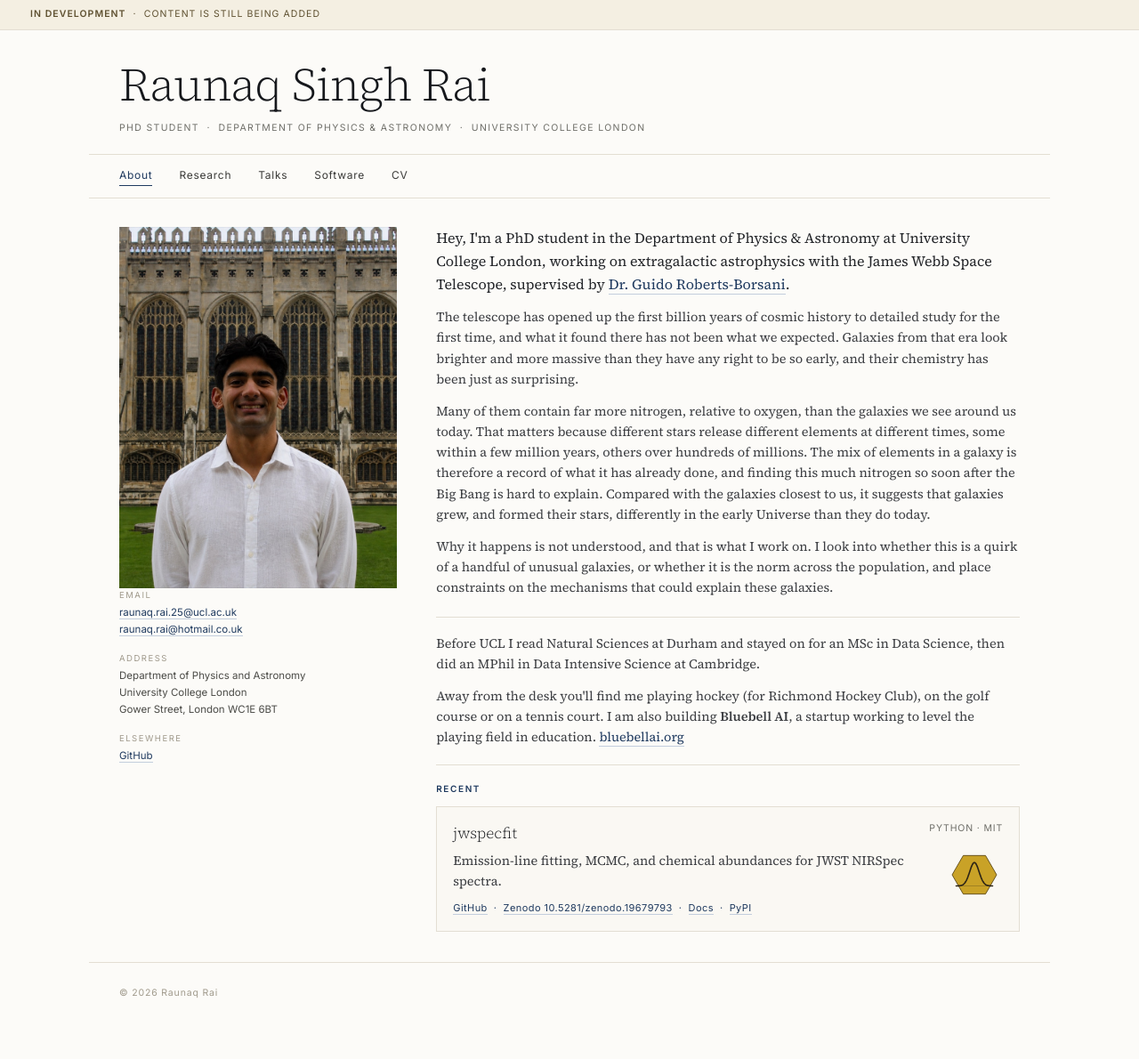
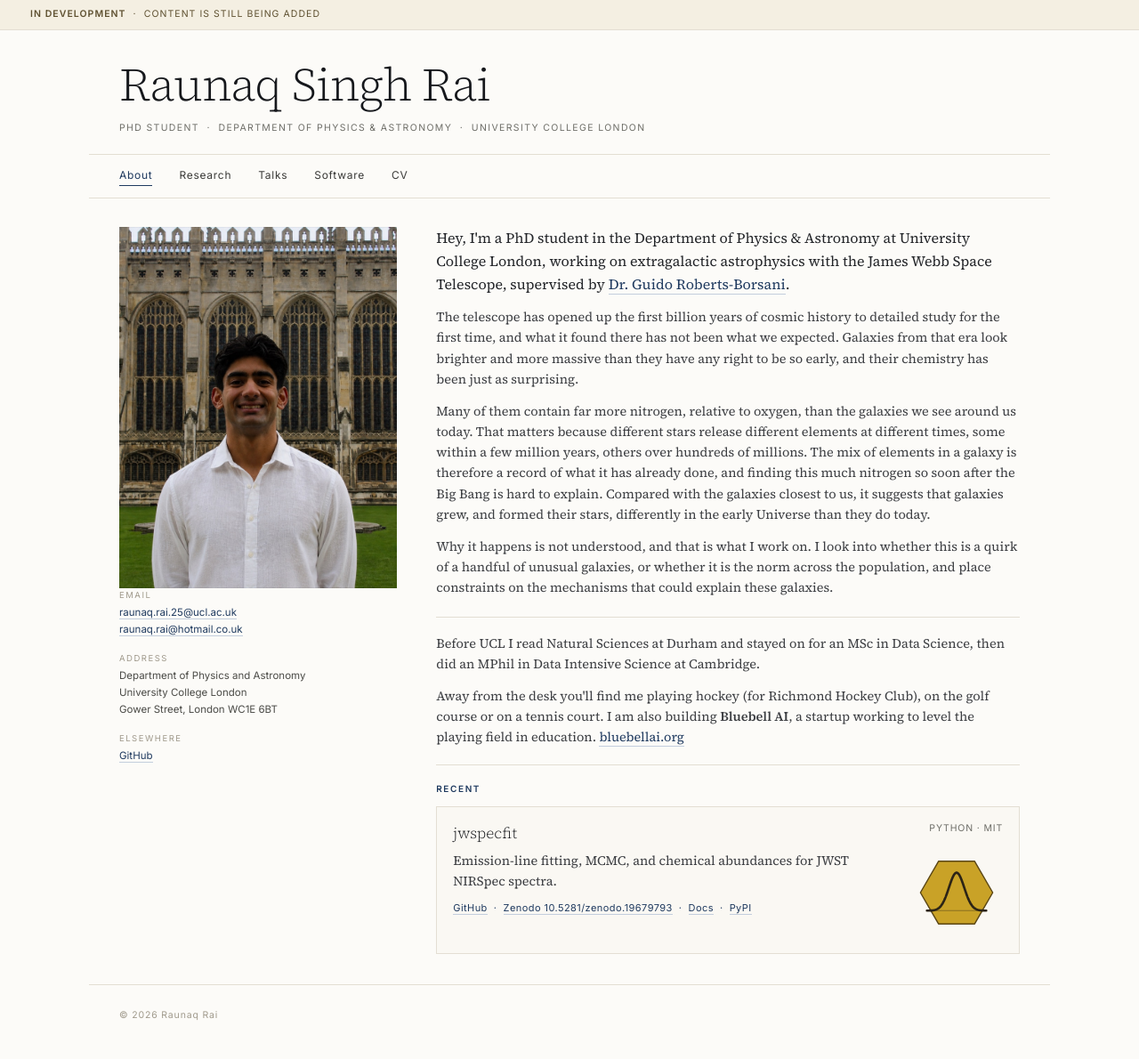
Before and after one commit to raunaq-rai/raunaq-rai.github.io, a Jekyll site: the page built from index.html, in a window 1280 px wide. Shown: the whole page at 89% size. Built offline with Jekyll 4.4.1, drawn with Linux system fonts in a browser that asks for light colours; before the commit the page ends 1164 px from its top, so only the background shows below that.

Commit message:
Enlarge the jwspecfit logo

```diff
--- a/_includes/software-card.html
+++ b/_includes/software-card.html
@@ -18,7 +18,7 @@
   {% if item.logo %}
     <div class="card-aside">
       <span class="card-meta">{{ item.meta }}</span>
-      <img class="card-logo" src="{{ item.logo }}" width="64" height="64" alt="" aria-hidden="true">
+      <img class="card-logo" src="{{ item.logo }}" width="104" height="104" alt="" aria-hidden="true">
     </div>
   {% endif %}
 </div>
--- a/assets/css/style.css
+++ b/assets/css/style.css
@@ -170,7 +170,7 @@
   align-items: flex-end;
   gap: 12px;
 }
-.card-logo { width: 64px; height: 64px; display: block; }
+.card-logo { width: 104px; height: 104px; display: block; }
 
 /* Under-construction block */
 .placeholder {
@@ -205,7 +205,7 @@
   .page-body h1 { font-size: 27px; }
   .card-has-logo { flex-direction: column-reverse; gap: 12px; }
   .card-aside { flex-direction: row; align-items: center; gap: 12px; width: 100%; }
-  .card-logo { width: 48px; height: 48px; }
+  .card-logo { width: 56px; height: 56px; }
 }
 
 /* Interactive spectrum */
```
